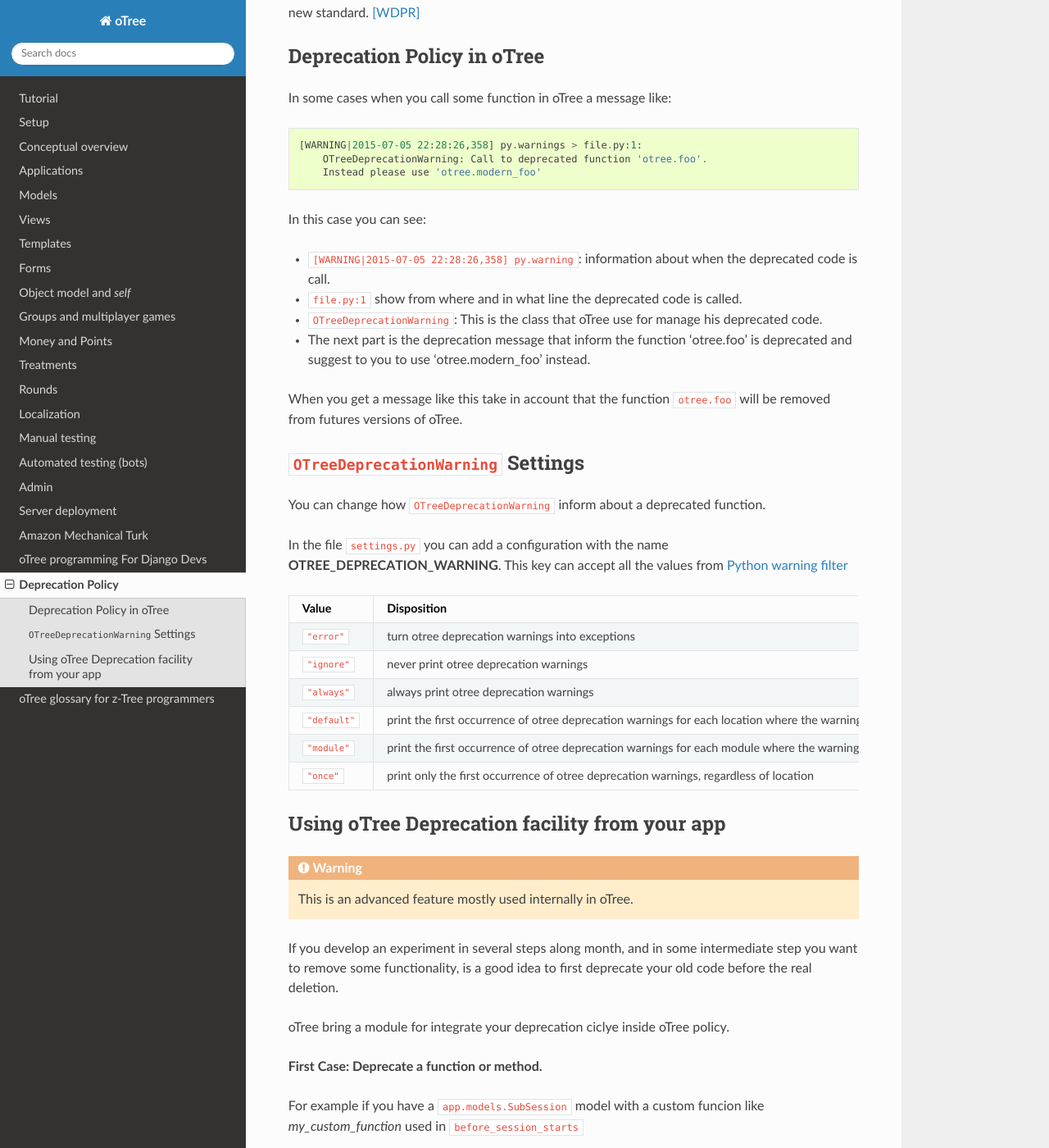
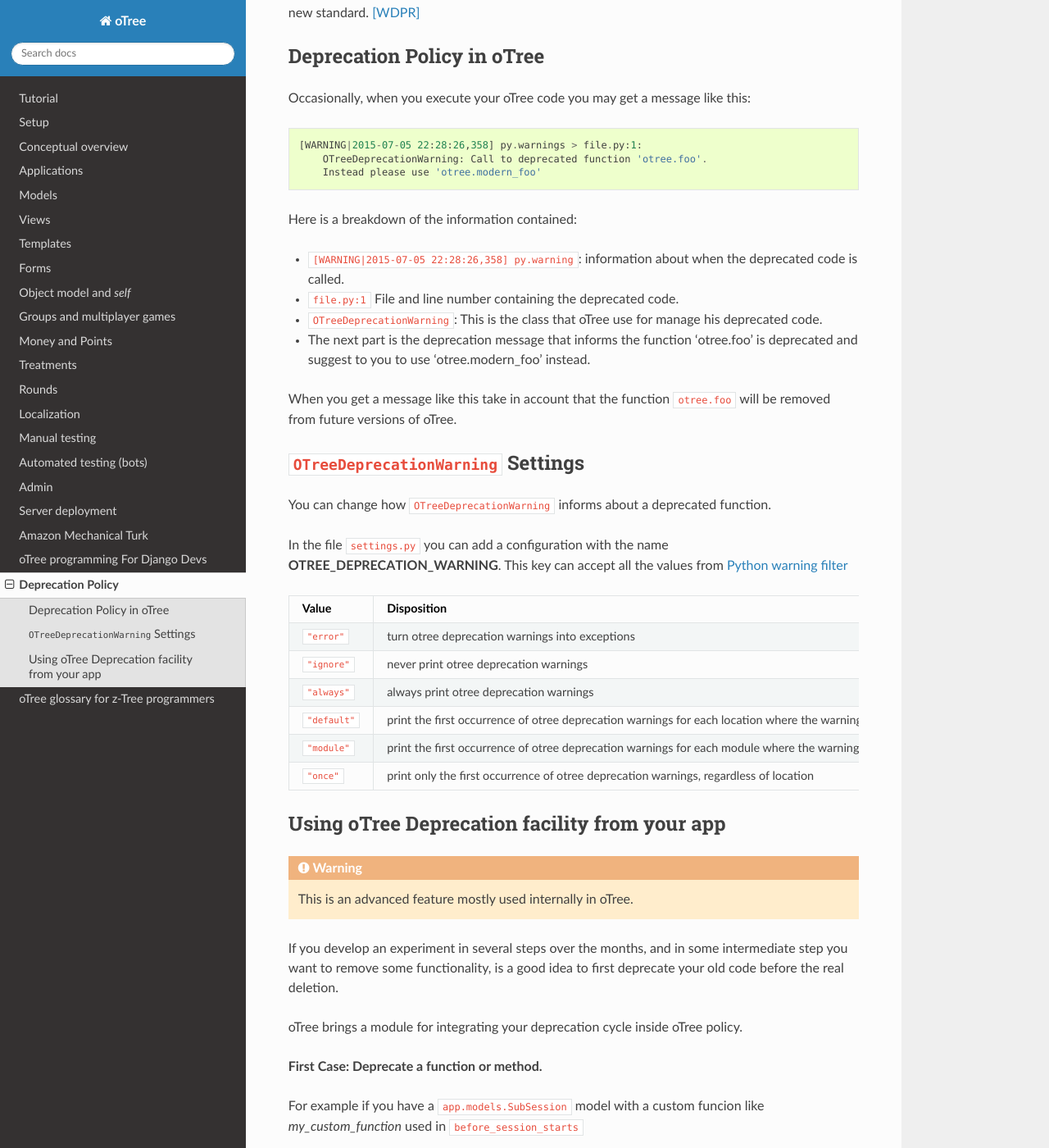
Before and after one commit to oTree-org/otree-docs, a Sphinx documentation site: the page built from source/deprecate.rst, in a window 1280 px wide and 1400 px high, scrolled down 324 px. Shown: the whole window at 82% size. Built offline with Sphinx 7.4.7 and the Read the Docs theme 2.0.0, drawn with Linux system fonts in a browser that asks for light colours; the version number could not be read and is left out; some of the changed text lies outside the part shown.

Commit message:
fix grammar

```diff
--- a/source/deprecate.rst
+++ b/source/deprecate.rst
@@ -16,7 +16,7 @@
 Deprecation Policy in oTree
 ^^^^^^^^^^^^^^^^^^^^^^^^^^^
 
-In some cases when you call some function in oTree a message like:
+Occasionally, when you execute your oTree code you may get a message like this:
 
 .. code-block:: python
 
@@ -24,24 +24,24 @@
         OTreeDeprecationWarning: Call to deprecated function 'otree.foo'.
         Instead please use 'otree.modern_foo'
 
-In this case you can see:
+Here is a breakdown of the information contained:
 
 - ``[WARNING|2015-07-05 22:28:26,358] py.warning``: information about when the
-  deprecated code is call.
-- ``file.py:1`` show from where and in what line the deprecated code is called.
+  deprecated code is called.
+- ``file.py:1`` File and line number containing the deprecated code.
 - ``OTreeDeprecationWarning``: This is the class that oTree use for manage
   his deprecated code.
-- The next part is the deprecation message that inform the function 'otree.foo'
+- The next part is the deprecation message that informs the function 'otree.foo'
   is deprecated and suggest to you to use 'otree.modern_foo' instead.
 
 When you get a message like this take in account that the function
-``otree.foo`` will be removed from futures versions of oTree.
+``otree.foo`` will be removed from future versions of oTree.
 
 
 ``OTreeDeprecationWarning`` Settings
 ^^^^^^^^^^^^^^^^^^^^^^^^^^^^^^^^^^^^
 
-You can change how ``OTreeDeprecationWarning`` inform about a deprecated
+You can change how ``OTreeDeprecationWarning`` informs about a deprecated
 function.
 
 In the file ``settings.py`` you can add a configuration with the name
@@ -78,11 +78,11 @@
 
     This is an advanced feature mostly used internally in oTree.
 
-If you develop an experiment in several steps along month, and in some
+If you develop an experiment in several steps over the months, and in some
 intermediate step you want to remove some functionality, is a good idea to
 first deprecate your old code before the real deletion.
 
-oTree bring a module for integrate your deprecation ciclye inside oTree policy.
+oTree brings a module for integrating your deprecation cycle inside oTree policy.
 
 **First Case: Deprecate a function or method.**
 
@@ -121,9 +121,9 @@
 
 
 As you can see all the logic is now in *my_custom_method* and the old code only
-call it.
+calls it.
 
-**Second Case: Deprecate a an entire module or some part of a arbitrary code.**
+**Second Case: Deprecate a an entire module or some part of an arbitrary code.**
 
 For this case you can show a warning with a function ``deprecate.dwarning``.
 *dwarning* accept as parameter a single message to be show.
```
Also changed, not shown: other parts of source/deprecate.rst (+1 -1 lines).
